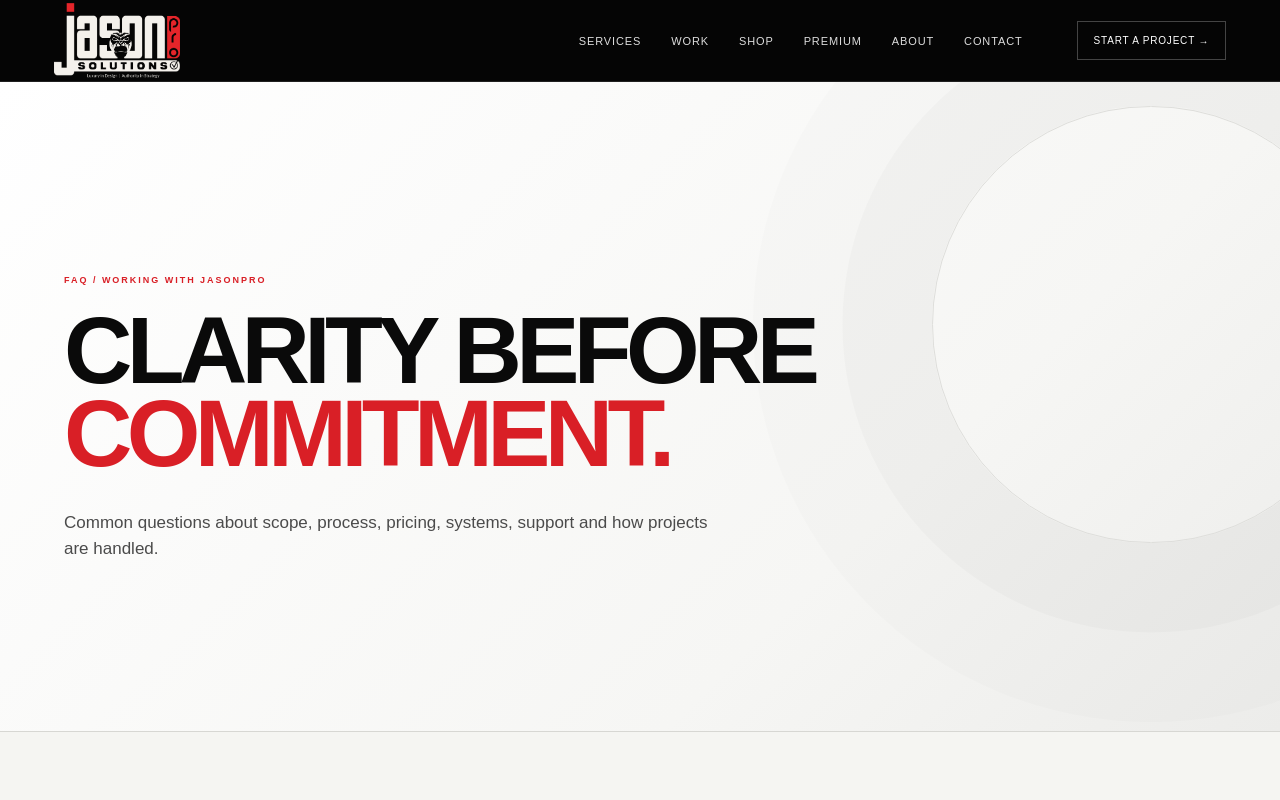
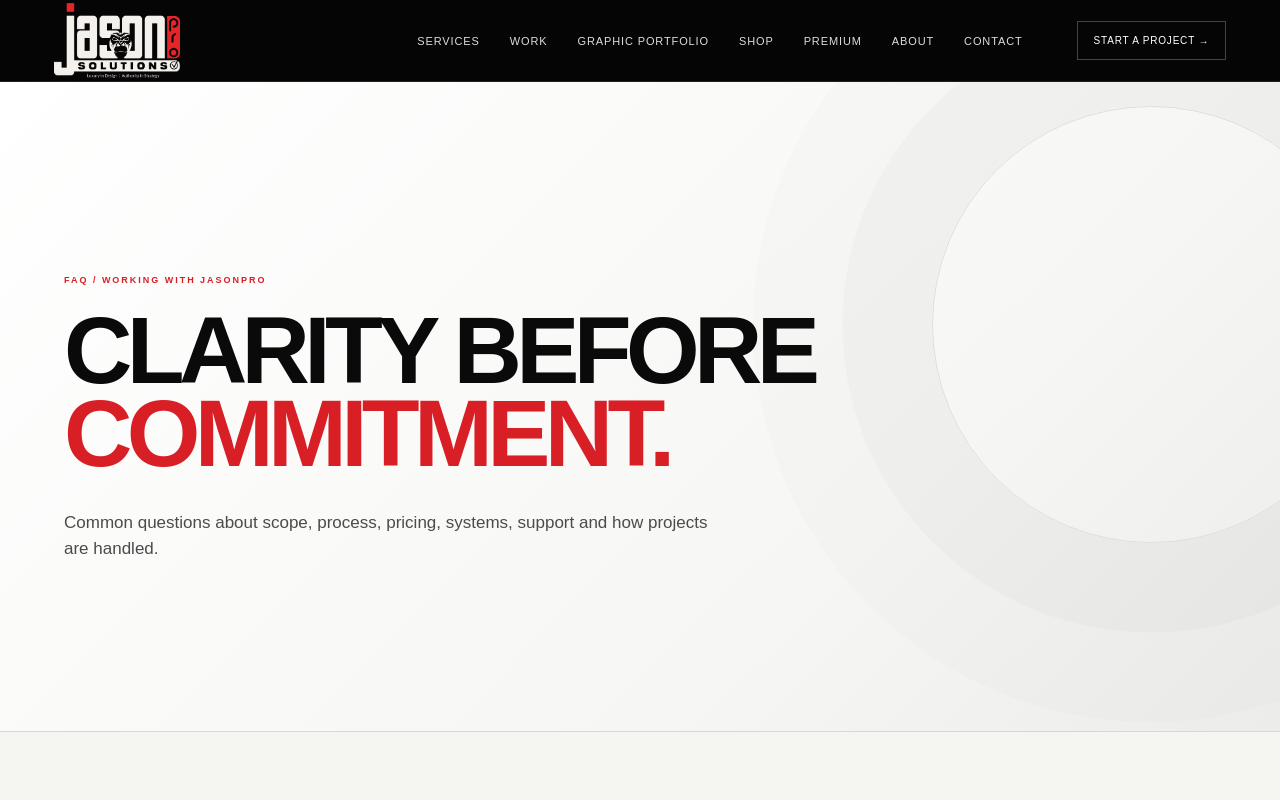
Before and after one commit to infoalphaomegamotors-a11y/jasonpro-solutions-website, a Next.js app in the folder site/: page /faq in a window 1280 px wide. Shown: the top 800 px of the page. Built offline with nearby package versions, Linux system fonts and the light colour scheme.

Commit message:
Add graphic portfolio to shared navigation

```diff
--- a/site/components/InteriorHeader.tsx
+++ b/site/components/InteriorHeader.tsx
@@ -6,6 +6,7 @@ import { useState } from "react";
 const links = [
   ["Services", "/services"],
   ["Work", "/work"],
+  ["Graphic Portfolio", "/work/graphic-design-portfolio"],
   ["Shop", "/shop"],
   ["Premium", "/premium"],
   ["About", "/about"],
```
